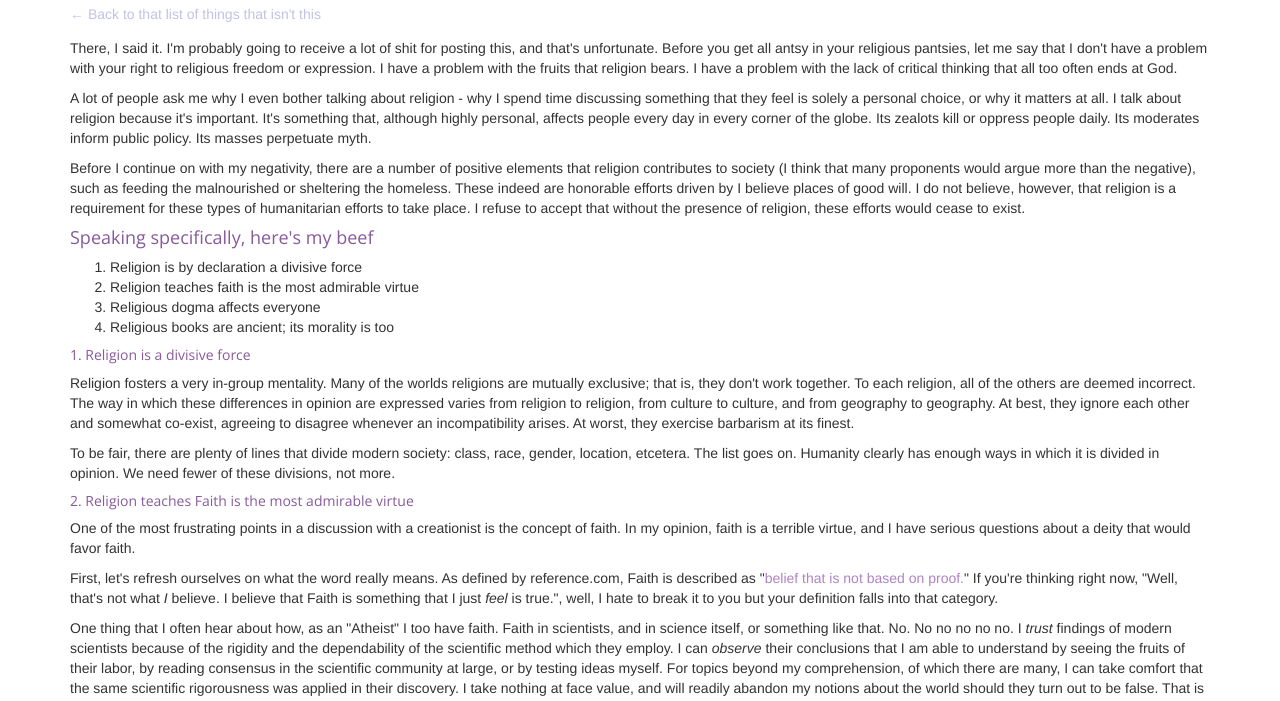
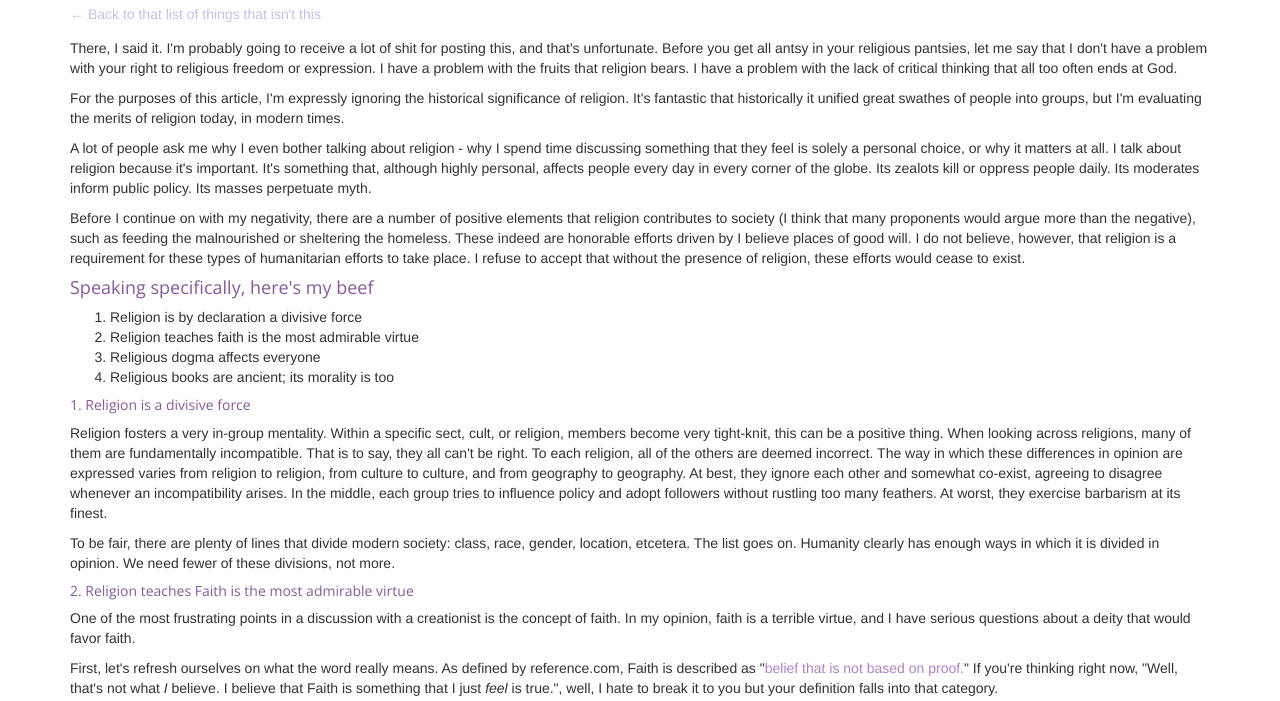
Before and after one commit to sthomps/sthomps.github.io, a plain HTML site: page why-religion-is-bad-and-faith-is-stupid.html in a window 1280 px wide. Shown: the part 66-767 px from the top of the page. Drawn offline with nearby package versions, Linux system fonts and the light colour scheme.

Commit message:
touch up divisive force section for Jørgen

```diff
--- a/why-religion-is-bad-and-faith-is-stupid.html
+++ b/why-religion-is-bad-and-faith-is-stupid.html
@@ -23,6 +23,7 @@
                 <a class="back-link" href="index">&larr; Back to that list of things that isn't this</a>
 
                 <p>There, I said it. I'm probably going to receive a lot of shit for posting this, and that's unfortunate. Before you get all antsy in your religious pantsies, let me say that I don't have a problem with your right to religious freedom or expression. I have a problem with the fruits that religion bears. I have a problem with the lack of critical thinking that all too often ends at God.</p>
+                <p>For the purposes of this article, I'm expressly ignoring the historical significance of religion. It's fantastic that historically it unified great swathes of people into groups, but I'm evaluating the merits of religion today, in modern times.</p>
                 <p>A lot of people ask me why I even bother talking about religion - why I spend time discussing something that they feel is solely a personal choice, or why it matters at all. I talk about religion because it's important. It's something that, although highly personal, affects people every day in every corner of the globe. Its zealots kill or oppress people daily. Its moderates inform public policy. Its masses perpetuate myth.</p>
                 <p>Before I continue on with my negativity, there are a number of positive elements that religion contributes to society (I think that many proponents would argue more than the negative), such as feeding the malnourished or sheltering the homeless. These indeed are honorable efforts driven by I believe places of good will. I do not believe, however, that religion is a requirement for these types of humanitarian efforts to take place. I refuse to accept that without the presence of religion, these efforts would cease to exist.</p>
 
@@ -35,7 +36,7 @@
                 </ol>
 
                 <h5>1. Religion is a divisive force</h5>
-                <p>Religion fosters a very in-group mentality. Many of the worlds religions are mutually exclusive; that is, they don't work together. To each religion, all of the others are deemed incorrect. The way in which these differences in opinion are expressed varies from religion to religion, from culture to culture, and from geography to geography. At best, they ignore each other and somewhat co-exist, agreeing to disagree whenever an incompatibility arises. At worst, they exercise barbarism at its finest.</p>
+                <p>Religion fosters a very in-group mentality. Within a specific sect, cult, or religion, members become very tight-knit, this can be a positive thing. When looking across religions, many of them are fundamentally incompatible. That is to say, they all can't be right. To each religion, all of the others are deemed incorrect. The way in which these differences in opinion are expressed varies from religion to religion, from culture to culture, and from geography to geography. At best, they ignore each other and somewhat co-exist, agreeing to disagree whenever an incompatibility arises. In the middle, each group tries to influence policy and adopt followers without rustling too many feathers. At worst, they exercise barbarism at its finest.</p>
                 <p>To be fair, there are plenty of lines that divide modern society: class, race, gender, location, etcetera. The list goes on. Humanity clearly has enough ways in which it is divided in opinion. We need fewer of these divisions, not more.</p>
 
                 <h5>2. Religion teaches Faith is the most admirable virtue</h5>
```
